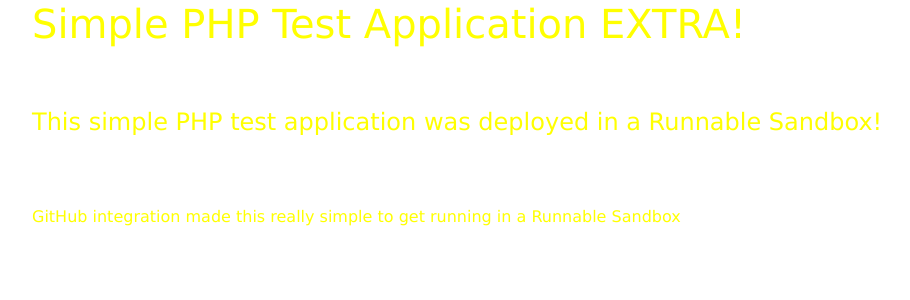
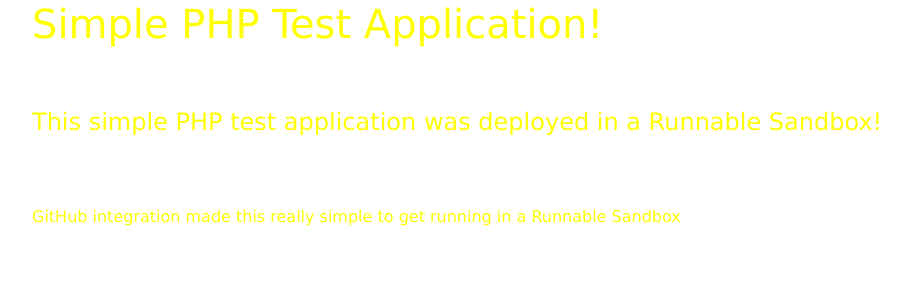
Before and after one commit to paulrduffy/simple-php, a PHP site: page / in a window 1280 px wide. Shown: the top 300 px of the page, without its empty margins (53-963 px from the left). Run offline with PHP 8.4, Linux system fonts and the light colour scheme; some libraries are stand-ins or nearby versions.

Commit message:
Reset...

```diff
--- a/index.php
+++ b/index.php
@@ -11,10 +11,10 @@
         <!--[if lt IE 9]><script src="http://html5shim.googlecode.com/svn/trunk/html5.js"></script><![endif]-->
     </head>
 
-    <body bgcolor="#00FF00">
+    <body bgcolor="#000099">
         <div class="container">
             <div class="hero-unit">
-                <h1><font face="verdana" color="yellow">Simple PHP Test Application EXTRA!</font></h1>
+                <h1><font face="verdana" color="yellow">Simple PHP Test Application!</font></h1>
                 <br>
                 <br>
                 <p><font face="verdana" color="yellow" size="5">This simple PHP test application was deployed in a Runnable Sandbox!</font></p>
```
